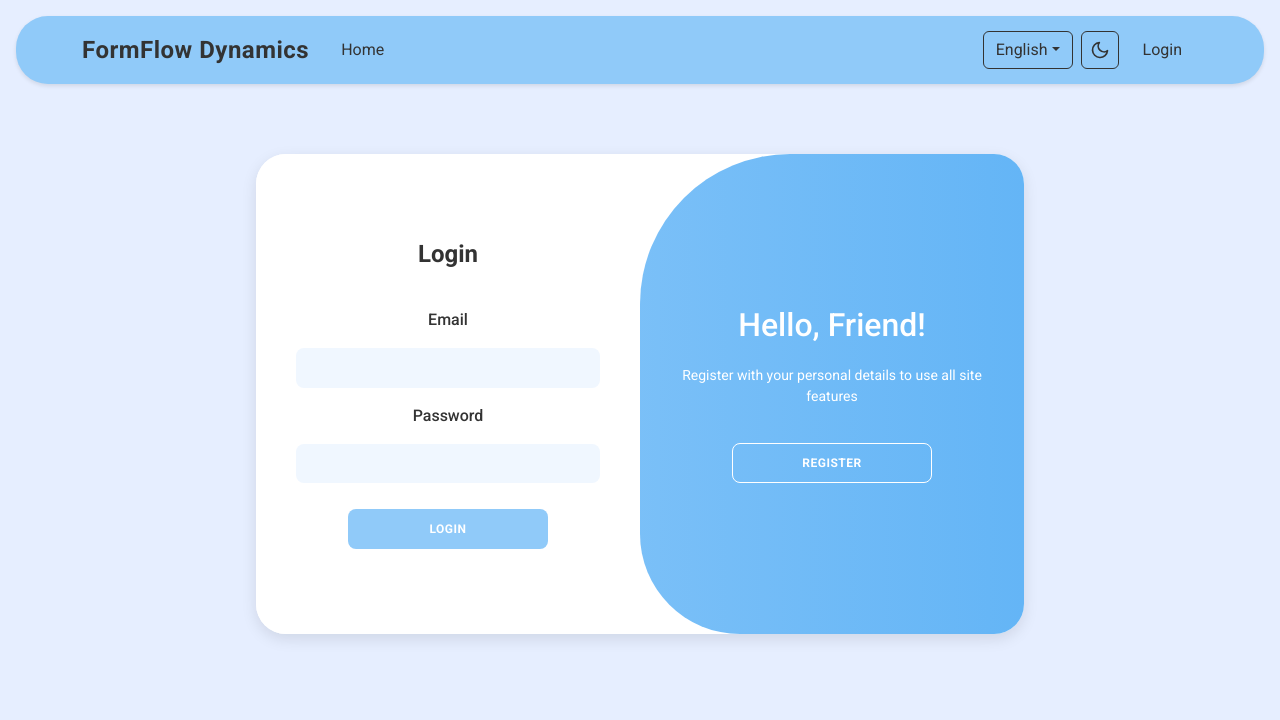
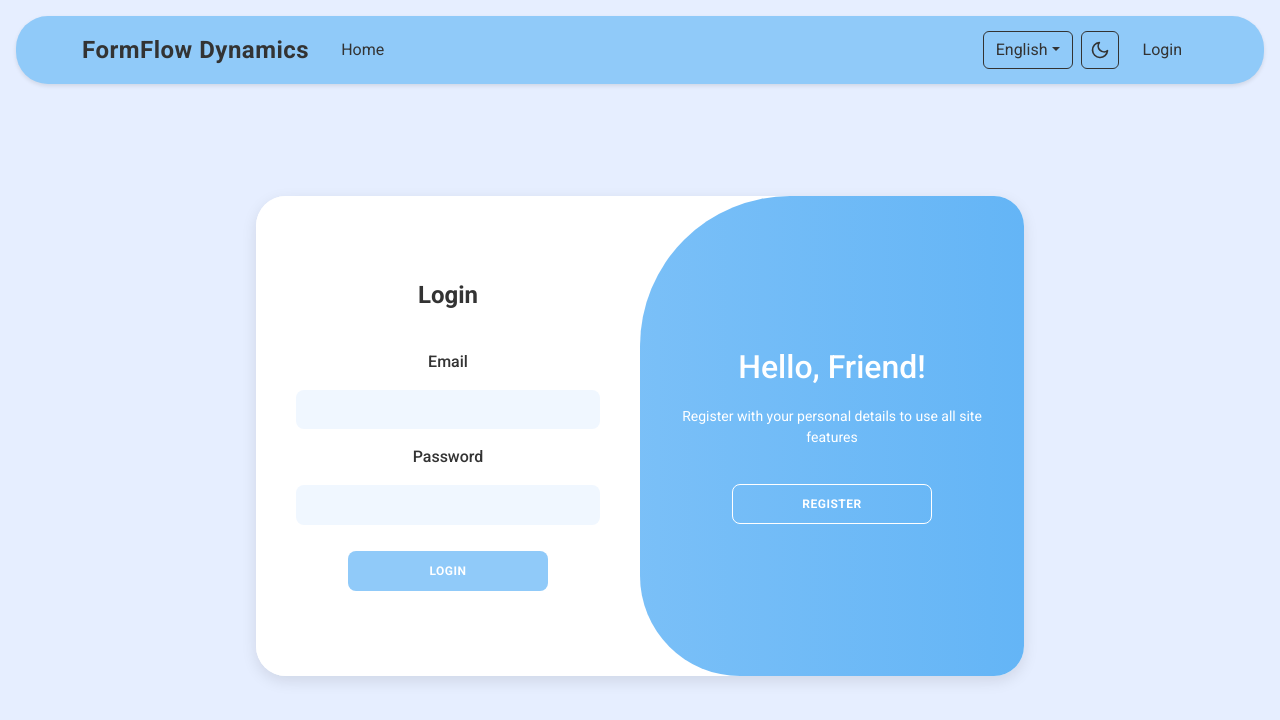
Before and after one commit to Vygintas111/formflow-dynamics, a Next.js app: page /en/auth/login in a window 1280 px wide. Shown: the top 720 px of the page. Built offline with nearby package versions, Linux system fonts and the light colour scheme.

Commit message:
Fixed AuthPage Positioning

```diff
--- a/src/styles/auth-container.scss
+++ b/src/styles/auth-container.scss
@@ -15,7 +15,7 @@
   border-radius: 30px;
   box-shadow: 0 5px 15px var(--auth-container-shadow);
   position: relative;
-  bottom: 7vmax;
+  bottom: 6vh;
   overflow: hidden;
   width: 768px;
   max-width: 100%;
```
